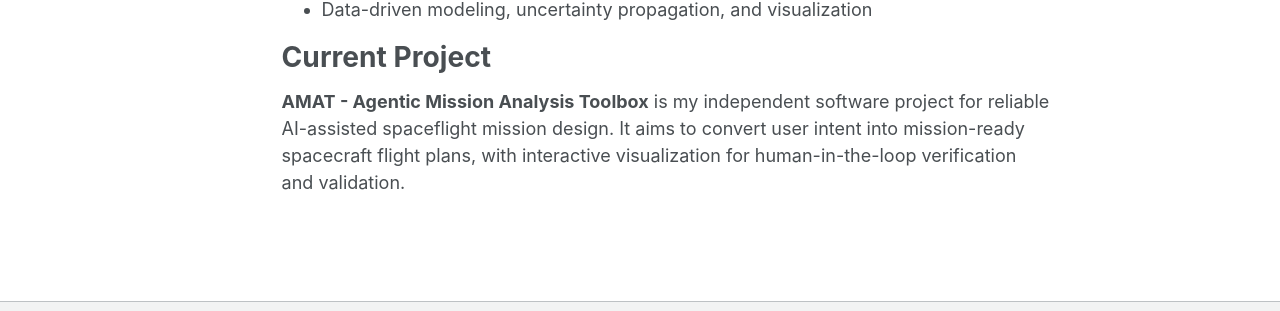
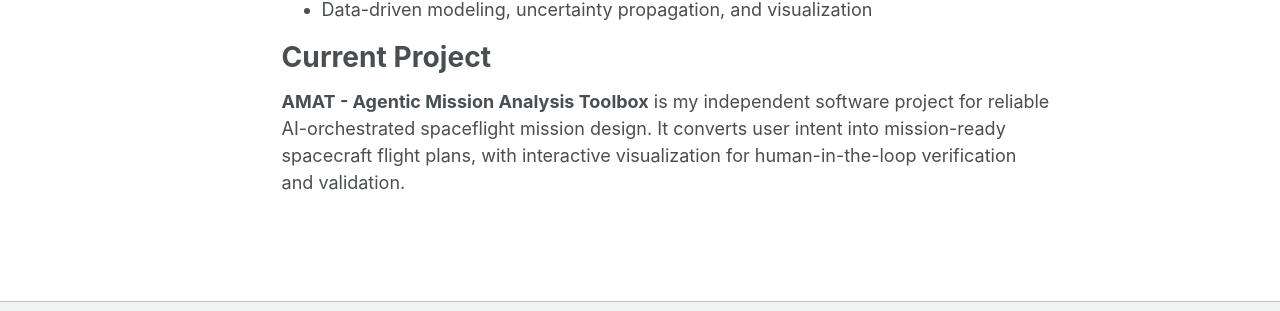
Before and after one commit to ThisisShoo/thisisshoo.github.io, a Jekyll site: the page built from _pages/about.md, in a window 1280 px wide and 1146 px high. Shown: the part 734-1045 px from the top of the window. Built offline with Jekyll 4.4.1, drawn with Linux system fonts in a browser that asks for light colours; a script bundle is joined from its source files by our own code; library files that are not in the unit come from our copies.

Commit message:
Bugfixes and wording changes

```diff
--- a/_pages/about.md
+++ b/_pages/about.md
@@ -27,4 +27,4 @@ Research Interests
 Current Project
 ======
 
-**AMAT - Agentic Mission Analysis Toolbox** is my independent software project for reliable AI-assisted spaceflight mission design. It aims to convert user intent into mission-ready spacecraft flight plans, with interactive visualization for human-in-the-loop verification and validation.
+**AMAT - Agentic Mission Analysis Toolbox** is my independent software project for reliable AI-orchestrated spaceflight mission design. It converts user intent into mission-ready spacecraft flight plans, with interactive visualization for human-in-the-loop verification and validation.
```
Also changed, not shown: _portfolio/amat/AMAT.html (renamed from _portfolio/AMAT.html).
